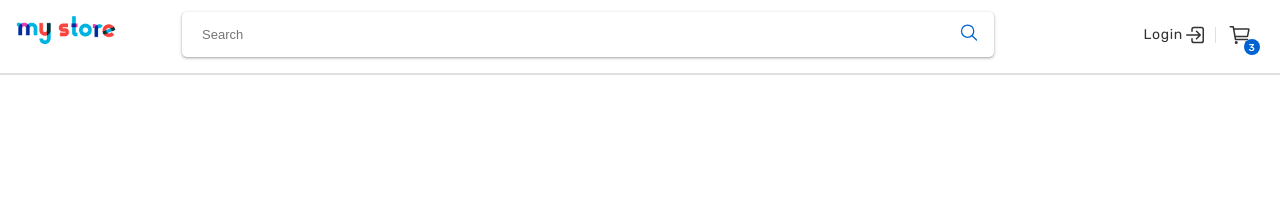
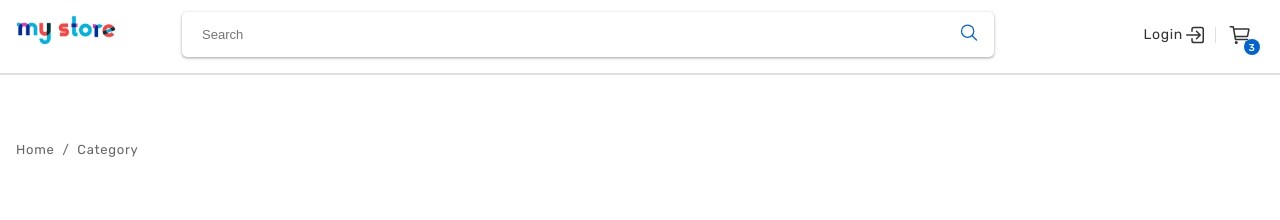
Before and after one commit to yousef-bigdeli/my-store, a React (Create React App) app: page /category/books in a window 1280 px wide. Shown: the top 220 px of the page. Built offline with nearby package versions, Linux system fonts and the light colour scheme.

Commit message:
feat: Create breadcrumb component

```diff
--- /dev/null
+++ b/src/components/Breadcrumb/Breadcrumb.jsx
@@ -0,0 +1,35 @@
+import { Link } from "react-router-dom";
+import "./Breadcrumb.scss";
+
+const Breadcrumb = ({ crumbs }) => {
+  const isLast = (index) => index === crumbs.length - 1;
+
+  return (
+    crumbs.length > 2 && (
+      <nav className="container">
+        <ol className="breadcrumb">
+          {crumbs.map(({ path, title }, index) => (
+            <li key={path} className="breadcrumb-item">
+              {index > 0 && !isLast(index) && (
+                <span className="separator">/</span>
+              )}
+              {!isLast(index) && (
+                <Link to={path} className="breadcrumb-link">
+                  {title}
+                </Link>
+              )}
+            </li>
+          ))}
+        </ol>
+      </nav>
+    )
+  );
+};
+
+export default Breadcrumb;
+
+// const crumbs = [
+//   { path: "/", title: "Home" },
+//   { path: "/category", title: "Category" },
+//   { path: "/category/laptop-notebook", title: "laptop-notebook" },
+// ];
--- /dev/null
+++ b/src/components/Breadcrumb/Breadcrumb.scss
@@ -0,0 +1,23 @@
+@import "../../styles/variables.scss";
+
+.breadcrumb {
+  display: flex;
+  align-items: center;
+  padding: 8px 16px;
+}
+
+.breadcrumb-item {
+  display: flex;
+  font-size: 1.3rem;
+}
+
+.breadcrumb-link {
+  text-transform: capitalize;
+  &:hover{
+    color: $primaryColor;
+  }
+}
+
+.separator {
+  margin: 0 8px;
+}
--- a/src/pages/CategoryPage.jsx
+++ b/src/pages/CategoryPage.jsx
@@ -1,8 +1,30 @@
-// import { useParams } from "react-router-dom";
+import { useLocation } from "react-router-dom";
+
+import Breadcrumb from "../components/Breadcrumb/Breadcrumb";
 
 const CategoryPage = () => {
+  const { pathname } = useLocation();
   // const { name, brand } = useParams();
-  return <></>;
+
+  const pathArray = pathname.split("/");
+  const crumbs = pathArray.map((item, index) => {
+    const path = pathArray
+      .slice(0, index + 1)
+      .reduce(
+        (prevPath, currentItem) =>
+          `${prevPath === "/" ? "" : prevPath}/${currentItem}`,
+        ""
+      );
+    const title = path === "/" ? "Home" : item.replace("-", " ");
+
+    return { path, title };
+  });
+
+  return (
+    <>
+      <Breadcrumb crumbs={crumbs} />
+    </>
+  );
 };
 
 export default CategoryPage;
```
